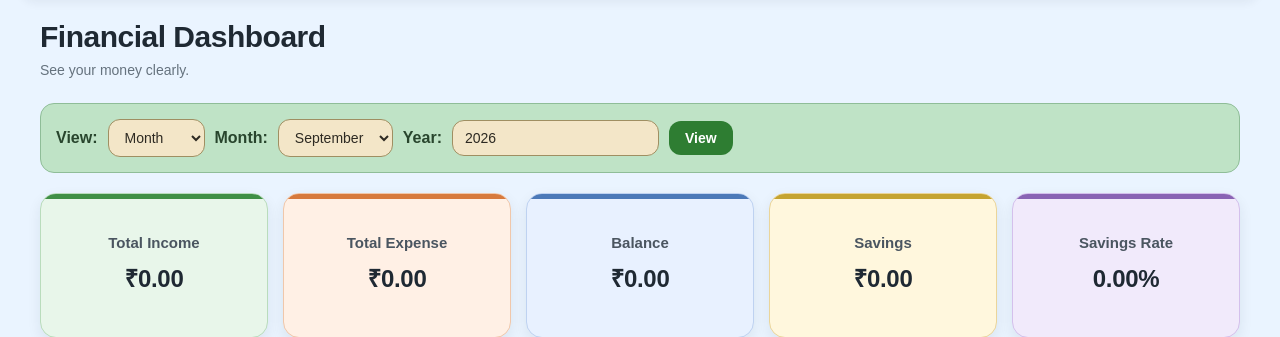
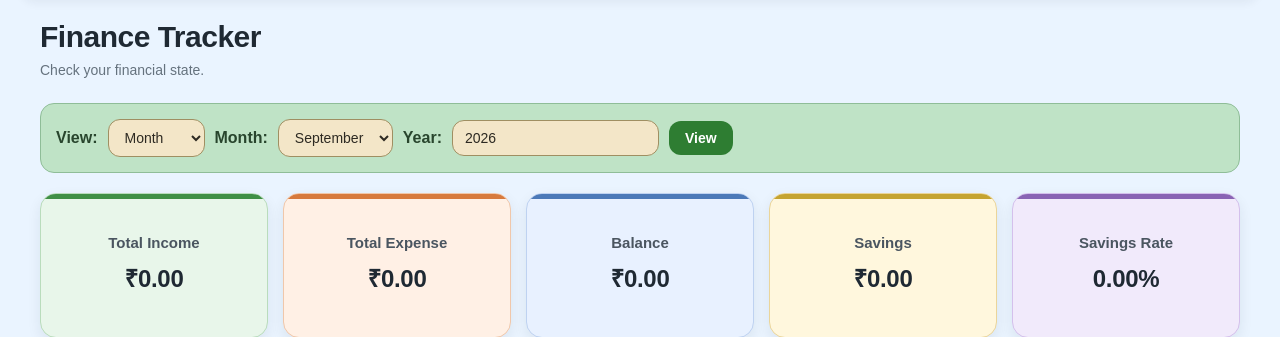
Before and after one commit to paulmeghna/MoneyLens, a Flask app: page /dashboard?view=month in a window 1280 px wide. Shown: the part 86-423 px from the top of the page. Run offline with Flask 3, Linux system fonts and the light colour scheme; the visitor is signed in with stand-in values (Sample User, id 1); data that the repository does not hold is empty; some libraries are stand-ins or nearby versions.

Commit message:
Update dashboard heading and subtitle

```diff
--- a/templates/dashboard.html
+++ b/templates/dashboard.html
@@ -15,11 +15,11 @@
     <div class="dashboard-page-header">
 
         <h1>
-            Financial Dashboard
+            Finance Tracker
         </h1>
 
         <p>
-            See your money clearly.
+            Check your financial state.
         </p>
 
     </div>
```
